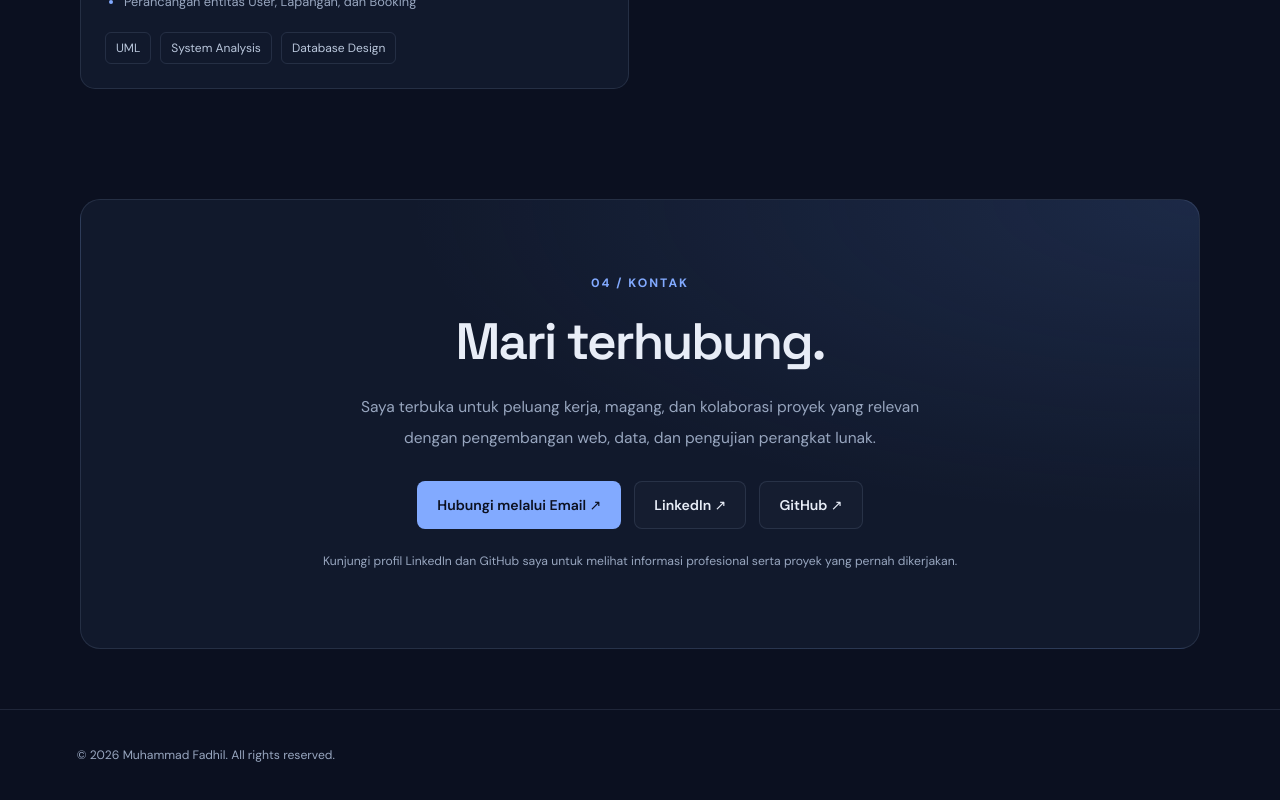
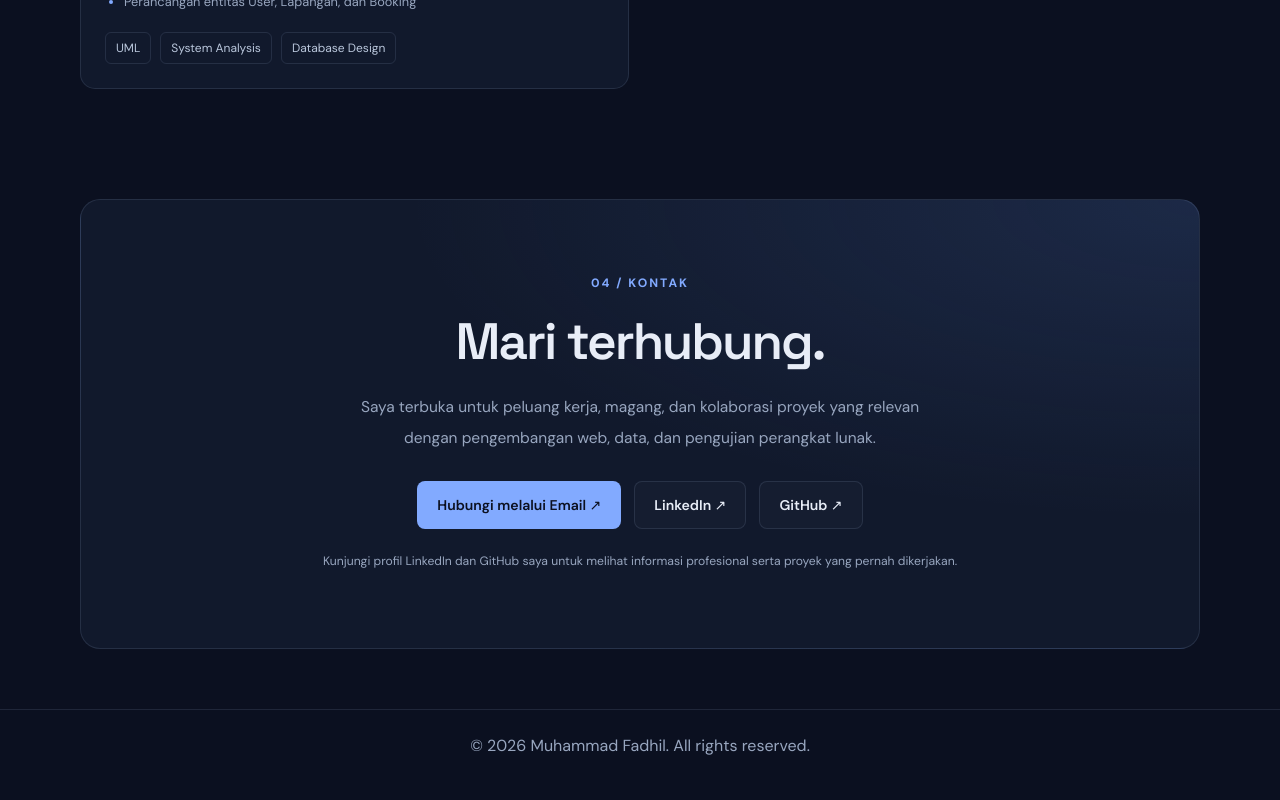
Before and after one commit to MuhammadFadhil04/MuhammadFadhil04.github.io, a React (Vite) app: page / in a window 1280 px wide. Shown: the part 3908-4708 px from the top of the page. Built offline with nearby package versions, Linux system fonts and the light colour scheme.

Commit message:
Enlarge and center footer text

```diff
--- a/src/App.css
+++ b/src/App.css
@@ -674,16 +674,17 @@
 .footer {
   display: flex;
   align-items: center;
-  justify-content: space-between;
+  justify-content: center;
   gap: 20px;
   padding: 25px max(6%, calc((100% - 1180px) / 2));
   border-top: 1px solid var(--border);
-}
-
-.footer p,
-.footer > a:last-child {
+  text-align: center;
+}
+
+.footer p {
+  margin: 0;
   color: var(--muted);
-  font-size: 0.76rem;
+  font-size: 1rem;
 }
 
 @media (min-width: 1400px) {
```
